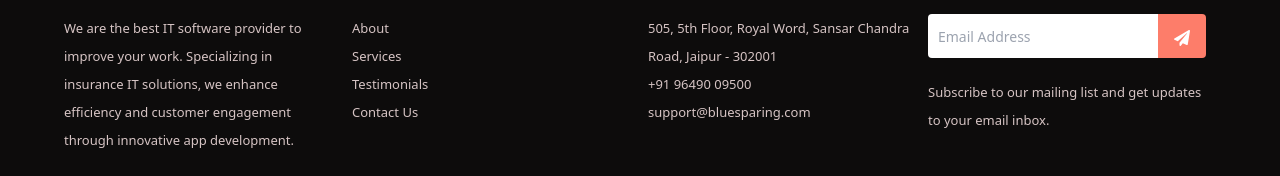
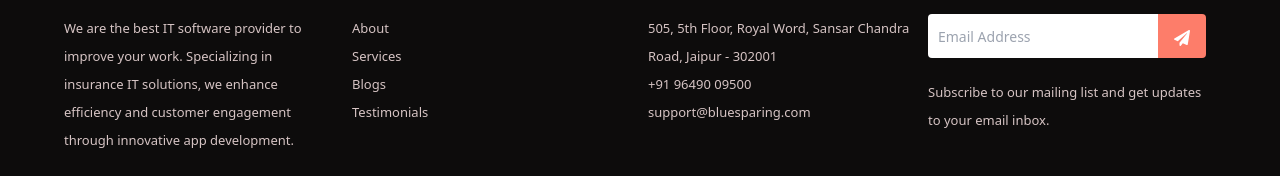
Before and after one commit to info2suniljangir/bluesparing, a Next.js app: page / in a window 1280 px wide. Shown: the part 3476-3652 px from the top of the page. Built offline with nearby package versions, Linux system fonts and the light colour scheme.

Commit message:
quick link fixed

```diff
--- a/app/ui/footer/footer.tsx
+++ b/app/ui/footer/footer.tsx
@@ -5,6 +5,7 @@ import { TiSocialTwitterCircular } from "react-icons/ti";
 import { TiSocialGooglePlusCircular } from "react-icons/ti";
 import { DiGithub } from "react-icons/di";
 import { PiFacebookLogoBold } from "react-icons/pi";
+import Link from "next/link";
 
 const Footer = () => {
   return (
@@ -39,10 +40,18 @@ const Footer = () => {
                 Quick Links
               </h3>
             </div>
+            <Link href='#about'>
             <div className="text-[13px] leading-7 hover:text-customOrange">About</div>
+            </Link>
+            <Link href='#service'>
             <div className="text-[13px] leading-7 hover:text-customOrange">Services</div>
+            </Link>
+            <Link href='#blogs'>
+            <div className="text-[13px] leading-7 hover:text-customOrange">Blogs</div>
+            </Link>
+            <Link href='#testimonial'>
             <div className="text-[13px] leading-7 hover:text-customOrange">Testimonials</div>
-            <div className="text-[13px] leading-7 hover:text-customOrange">Contact Us</div>
+            </Link>
           </div>
           {/* Contact Info */}
           <div className="w-1/4 px-2">
```
